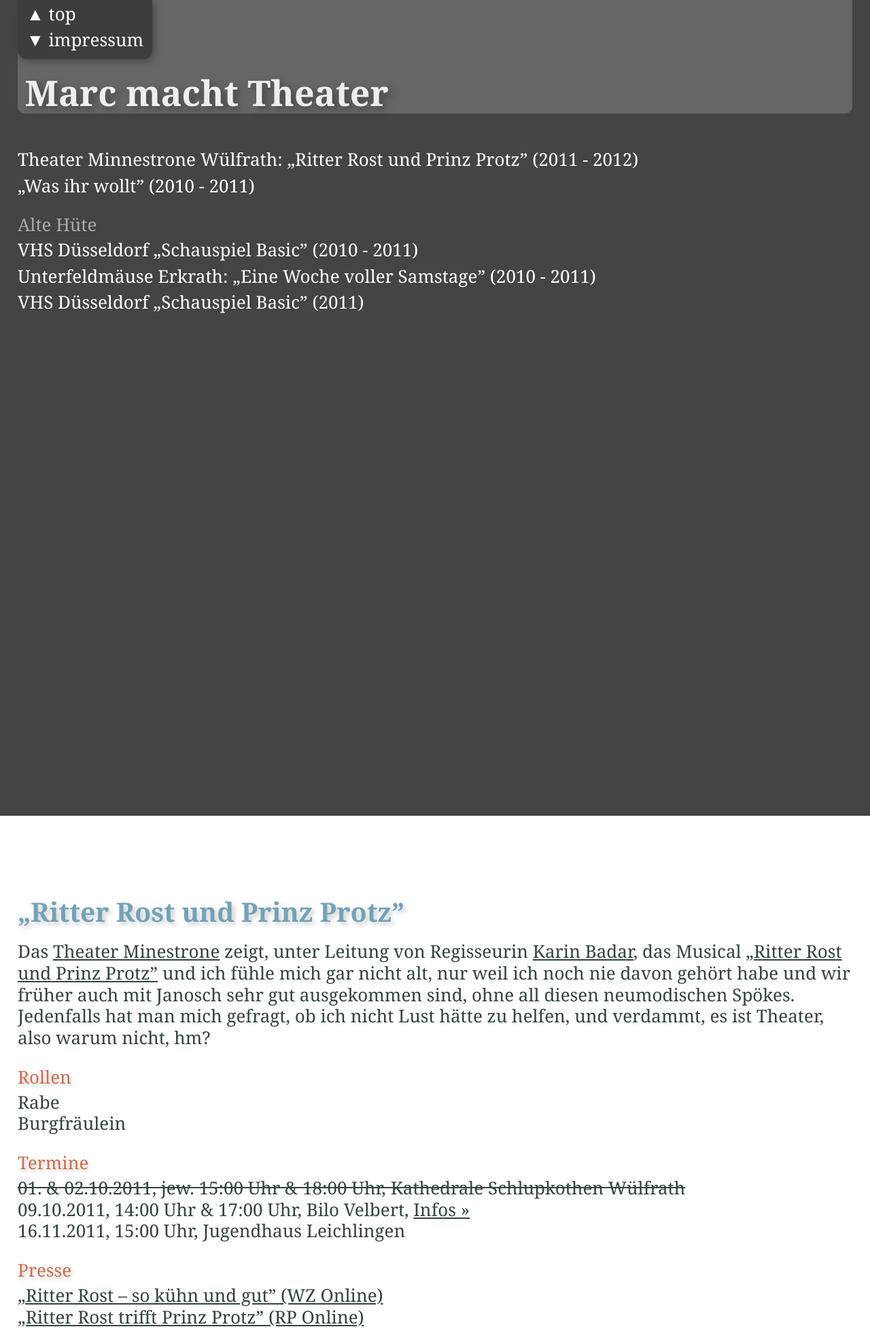
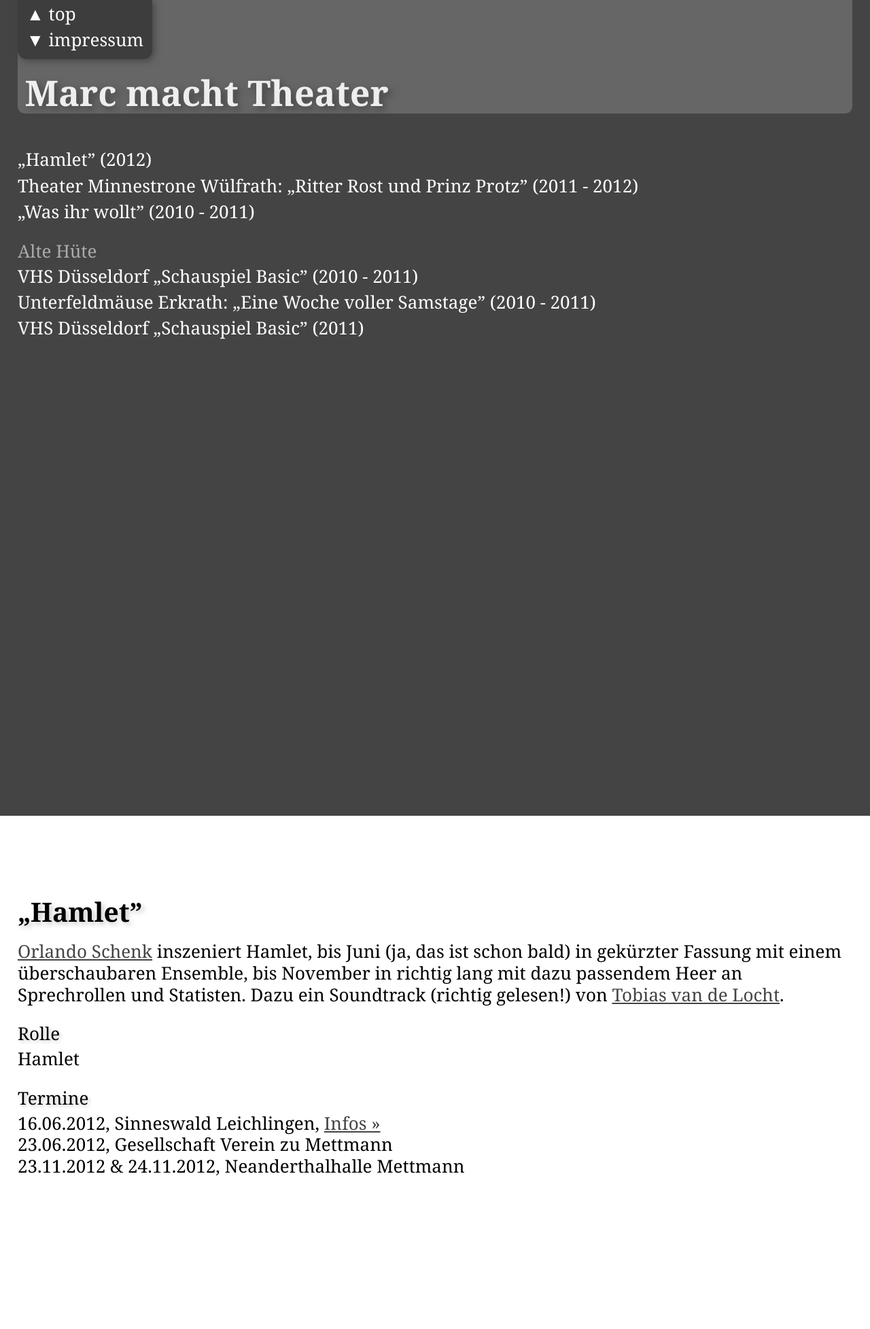
Before and after one commit to marcoliverteschke/marcmachttheater.de, a PHP site: page / in a window 1280 px wide. Shown: the top 1955 px of the page at 68% size. Run offline with PHP 8.4, Linux system fonts and the light colour scheme; some libraries are stand-ins or nearby versions; some web fonts are replaced.

Commit message:
Added section and styles for Hamlet.

```diff
--- a/htdocs/css/style.css
+++ b/htdocs/css/style.css
@@ -291,6 +291,35 @@ a#link_minestrone-2011-2012-ritter-rost:hover {
 }
 
 
+/**** Hamlet ****/
+
+a#link_hamlet-2012:hover {
+	background-color: #000000;
+	color: #ffffff;
+	text-shadow: .1em .1em .2em #cccccc;
+}
+
+#hamlet-2012 {
+	background-color: #ffffff;
+	color: #000000;
+}
+
+#hamlet-2012 a:link, #hamlet-2012 a:visited {
+	color: #444444;
+}
+
+#hamlet-2012 h3 {
+	color: #000000;
+	text-shadow: .1em .1em .2em #cccccc;
+}
+
+#hamlet-2012 p.list_title {
+	color: #000000;
+	text-shadow: .1em .1em .2em #cccccc;
+}
+
+
+
 /**** Downloads ****/
 .downloads header, #downloads {
 	min-height: 100%;
--- a/htdocs/index.html
+++ b/htdocs/index.html
@@ -34,7 +34,7 @@
 		<a name="top"></a>
 		<h1>Marc macht Theater</h1>
 		<ul id="navigation" class="navigation">
-<!--			<li><a class="link_vhs-schauspiel-basic" id="link_vhs-schauspiel-basic-2011-2" href="#vhs-schauspiel-basic-2011-2">VHS Düsseldorf „Schauspiel Basic” (2011, 2. Semester)</a></li>-->
+			<li><a id="link_hamlet-2012" href="#hamlet-2012">„Hamlet” (2012)</a></li>
 			<li><a id="link_minestrone-2011-2012-ritter-rost" href="#minestrone-2011-2012-ritter-rost">Theater Minnestrone Wülfrath: „Ritter Rost und Prinz Protz” (2011 - 2012)</a></li>
 			<li><a id="link_was-ihr-wollt-2010-2011"href="#was-ihr-wollt-2010-2011">„Was ihr wollt” (2010 - 2011)</a></li>
 		</ul>
@@ -47,35 +47,59 @@
     </header>
 
     <div id="main">
+		<section id="hamlet-2012">
+			<a name="hamlet-2012"></a>
+			<h3>„Hamlet”</h3>
+			<p><a href="http://www.gesang-und-schauspiel.de/" target="_blank">Orlando Schenk</a> inszeniert Hamlet, bis Juni (ja, das ist schon bald) in gekürzter Fassung mit einem überschaubaren Ensemble, bis November in richtig lang mit dazu passendem Heer an Sprechrollen und Statisten. Dazu ein Soundtrack (richtig gelesen!) von <a href="http://www.tobiasvandelocht.com/neuigkeiten/2012/hamlet_in_mettmann.html" target="_blank">Tobias van de Locht</a>.</p>
+			<p class="list_title">Rolle</p>
+			<ul>
+				<li>Hamlet</i>
+			</ul>
+			<p class="list_title">Termine</p>
+			<ul>
+				<li>
+					16.06.2012, Sinneswald Leichlingen, <a href="http://www.spinnerei-braun-brudes.de/index.php?view=details&id=133:musikschauspiel-hamlet&option=com_eventlist&Itemid=161" target="_blank">Infos »</a>
+				</li>
+				<li>
+					23.06.2012, Gesellschaft Verein zu Mettmann
+				</li>
+				<li>
+					23.11.2012 & 24.11.2012, Neanderthalhalle Mettmann
+				</li>
+			</ul>
+		</section>
 		<section id="minestrone-2011-2012-ritter-rost">
 			<a name="minestrone-2011-2012-ritter-rost"></a>
 			<h3>„Ritter Rost und Prinz Protz”</h3>
 			<p>Das <a href="http://www.theater-minestrone.de/" target="_blank">Theater Minestrone</a> zeigt, unter Leitung von Regisseurin <a href="http://www.praesentationstraining-karinbadar.de/" target="_blank">Karin Badar</a>, das Musical <a href="http://www.terzio.de/ritter-rost.html" target="_blank">„Ritter Rost und Prinz Protz”</a> und ich fühle mich gar nicht alt, nur weil ich noch nie davon gehört habe und wir früher auch mit Janosch sehr gut ausgekommen sind, ohne all diesen neumodischen Spökes. Jedenfalls hat man mich gefragt, ob ich nicht Lust hätte zu helfen, und verdammt, es ist Theater, also warum nicht, hm?</p>
 			<p class="list_title">Rollen</p>
 			<ul>
-				<li>Rabe</i>
+				<li>Rabe</li>
 				<li>Burgfräulein</li>
 			</ul>
 			<p class="list_title">Termine</p>
 			<ul>
 				<li>
 					<strike>01. & 02.10.2011, jew. 15:00 Uhr & 18:00 Uhr, Kathedrale Schlupkothen Wülfrath</strike>
-				</i>
+				</li>
 				<li>
-					09.10.2011, 14:00 Uhr & 17:00 Uhr, Bilo Velbert, <a href="http://www.skfm-velbert-bilo.de/index.php?option=com_eventlist&view=details&id=98:Ritter%20Rost%20und%20Prinz%20Protz&Itemid=18" target="_blank"> Infos »</a>
-				</i>
+					<strike>09.10.2011, 14:00 Uhr & 17:00 Uhr, Bilo Velbert, <a href="http://www.skfm-velbert-bilo.de/index.php?option=com_eventlist&view=details&id=98:Ritter%20Rost%20und%20Prinz%20Protz&Itemid=18" target="_blank"> Infos »</a></strike>
+				</li>
 				<li>
-					16.11.2011, 15:00 Uhr, Jugendhaus Leichlingen
-				</i>
+					<strike>16.11.2011, 15:00 Uhr, Jugendhaus Leichlingen</strike>
+				</li>
+				<li>
+					26.02.2012, 15:00 Uhr & 17:00 Uhr, Rü-Bühne Essen, <a href="http://www.ruebuehne.de/Spielplan/Default.aspx" target="_blank">Infos »</a>
+				</li>
 			</ul>
 			<p class="list_title">Presse</p>
 			<ul>
 				<li>
 					<a href="http://www.wz-newsline.de/lokales/kreis-mettmann/wulfrath/ritter-rost-so-kuehn-und-gut-1.781707" target="_blank">„Ritter Rost – so kühn und gut” (WZ Online)</a>
-				</i>
+				</li>
 				<li>
 					<a href="http://www.rp-online.de/region-duesseldorf/mettmann/nachrichten/ritter-rost-trifft-prinz-protz-1.2210720" target="_blank">„Ritter Rost trifft Prinz Protz” (RP Online)</a>
-				</i>
+				</li>
 			</ul>
 		</section>
 		<section id="was-ihr-wollt-2010-2011">
@@ -85,14 +109,14 @@
 			<p>Sie ist ein Joint Venture der <a href="http://www.volksbühne-viersen.de/" target="_blank">Volksbühne Viersen</a>, des <a href="http://www.theater-minestrone.de/" target="_blank">Theaters Minestrone</a> aus Wülfrath und der <a href="http://unterfeldmaeuse.de/" target="_blank">Unterfeldmäuse</a> aus Erkrath im Rahmen der <a href="http://www.neanderland-biennale.de/" target="_blank">neanderland-biennale 2011</a> unter der Regie von Ulrich Schwarz aus Dresden.</p>
 			<p class="list_title">Rollen</p>
 			<ul>
-				<li>Valentin</i>
+				<li>Valentin</li>
 				<li>Antonio</li>
 			</ul>
 			<p class="list_title">Termine</p>
 			<ul>
 				<li>
 					<strike>26.06.2011, 20:00 Uhr, Neandertalhalle Mettmann, <a href="http://www.neanderland-biennale.de/">Infos »</a></strike>
-				</i>
+				</li>
 				<li>
 					<strike>02.07.2011, 20:00 Uhr, Lyzeumsgarten Viersen, <a href="http://www.suedstadtsommer.de/events/events/volksbuehne-viersen.html">Infos »</a></strike>
 				</li>
@@ -108,7 +132,7 @@
 			<ul>
 				<li>
 					<a href="http://www.rp-online.de/region-duesseldorf/mettmann/nachrichten/biennale-abschluss-mit-herrlich-groteskem-spiel-1.1316146" target="_blank">„Biennale-Abschluss mit herrlich groteskem Spiel” (RP Online)</a>
-				</i>
+				</li>
 				<li>
 					<a href="http://www.rp-online.de/niederrhein-sued/viersen/nachrichten/laienschauspiel-begeistert-auf-naturbuehne-1.1321447" target="_blank">„Laienschauspiel begeistert auf Naturbühne” (RP Online)</a>
 				</li>
@@ -126,16 +150,16 @@
 			<p>Auch dieses Semester findet unter Leitung von <a href="http://www.tatjana-auster.de/" target="_blank">Tatjana Auster</a> der Kurs „Schauspiel Basic” an der <a href="http://duesseldorf.de/vhs/" target="_blank">Volkshochschule Düsseldorf</a> statt. Erstmals werden wir die Ergebnisse unserer harten Arbeit in die Welt hinaus tragen und das Erarbeitete in der Volkshochschule am Düsseldorfer Hauptbahnhof präsentieren.</p>
 			<p class="list_title">Rollen</p>
 			<ul>
-				<li>Hortensio (William Shakespeare: Der Widerspenstigen Zähmung)</i>
-				<li>Petruchio (William Shakespeare: Der Widerspenstigen Zähmung)</i>
-				<li>Arzt (Ken Campbell: Der Mann, der nichts mehr unterscheiden kann)</i>
-				<li>Mann A (Franz Hohler: Das Fotoalbum)</i>
-				<li>Smack (Tatjana Auster: Frau Ade - O Weh!)</i>
+				<li>Hortensio (William Shakespeare: Der Widerspenstigen Zähmung)</li>
+				<li>Petruchio (William Shakespeare: Der Widerspenstigen Zähmung)</li>
+				<li>Arzt (Ken Campbell: Der Mann, der nichts mehr unterscheiden kann)</li>
+				<li>Mann A (Franz Hohler: Das Fotoalbum)</li>
+				<li>Smack (Tatjana Auster: Frau Ade - O Weh!)</li>
 			</ul>
 			<p class="list_title">Termine</p>
 			<ul>
-				<li><strike>02.12.2010, 19:30 Uhr, WBZ am Hbf Düsseldorf</strike></i>
-				<li><strike>noch unbekannter Termin im Januar 2011, Pestalozzihaus Düsseldorf</strike></i>
+				<li><strike>02.12.2010, 19:30 Uhr, WBZ am Hbf Düsseldorf</strike></li>
+				<li><strike>noch unbekannter Termin im Januar 2011, Pestalozzihaus Düsseldorf</strike></li>
 			</ul>
 		</section>
 		<section id="unterfeldmaeuse-2010-2011-eine-woche-voller-samstage">
@@ -144,16 +168,16 @@
 			<p>Die <a href="http://unterfeldmaeuse.de/" target="_blank">Unterfeldmäuse</a> aus Erkrath spielen Paul Maars „Eine Woche voller Samstage”.</p>
 			<p class="list_title">Rolle</p>
 			<ul>
-				<li>Herr Taschenbier</i>
+				<li>Herr Taschenbier</li>
 			</ul>
 			<p class="list_title">Termine</p>
 			<ul>
-				<li><strike>26.03.2011, 16 Uhr, Stadthalle Erkrath, Neanderstraße 58</strike></i>
+				<li><strike>26.03.2011, 16 Uhr, Stadthalle Erkrath, Neanderstraße 58</strike></li>
 				<li><strike>27.03.2011, 11 &amp; 15 Uhr, Stadthalle Erkrath, Neanderstraße 58</strike></li>
 			</ul>
 			<p class="list_title">Presse</p>
 			<ul>
-				<li><a href="http://www.rp-online.de/duesseldorf/mettmann/nachrichten/mettmann/Spass-mit-dem-cleveren-SAMS_aid_973677.html" target="_blank">„Spaß mit dem cleveren SAMS” (RP Online)</a></i>
+				<li><a href="http://www.rp-online.de/duesseldorf/mettmann/nachrichten/mettmann/Spass-mit-dem-cleveren-SAMS_aid_973677.html" target="_blank">„Spaß mit dem cleveren SAMS” (RP Online)</a></li>
 				<li><a href="http://www.wz-newsline.de/lokales/kreis-mettmann/erkrath/wunschkonzert-mit-dem-sams-1.600741" target="_blank">„Wunschkonzert mit dem Sams” (WZ Online)</li>
 			</ul>
 		</section>
@@ -163,12 +187,12 @@
 			<p>All wieder findet unter Leitung von <a href="http://www.tatjana-auster.de/" target="_blank">Tatjana Auster</a> der Kurs „Schauspiel Basic” an der <a href="http://duesseldorf.de/vhs/" target="_blank">Volkshochschule Düsseldorf</a> statt. Und auch dieses Semester werden wir die Ergebnisse unserer harten Arbeit in die Welt hinaus tragen und das Erarbeitete im Pestalozzihaus in Düsseldorf präsentieren.</p>
 			<p class="list_title">Rollen</p>
 			<ul>
-				<li>Richard III (William Shakespeare: Richard III)</i>
-				<li>Hans Grill (Eduard von Keyserling: Wellen)</i>
+				<li>Richard III (William Shakespeare: Richard III)</li>
+				<li>Hans Grill (Eduard von Keyserling: Wellen)</li>
 			</ul>
 			<p class="list_title">Termine</p>
 			<ul>
-				<li><strike>16.05.2011, 19:30 Uhr, Pestalozzihaus Düsseldorf, Grafenberger Allee 186</strike></i>
+				<li><strike>16.05.2011, 19:30 Uhr, Pestalozzihaus Düsseldorf, Grafenberger Allee 186</strike></li>
 			</ul>
 		</section>
 		<section id="impressum">
```
